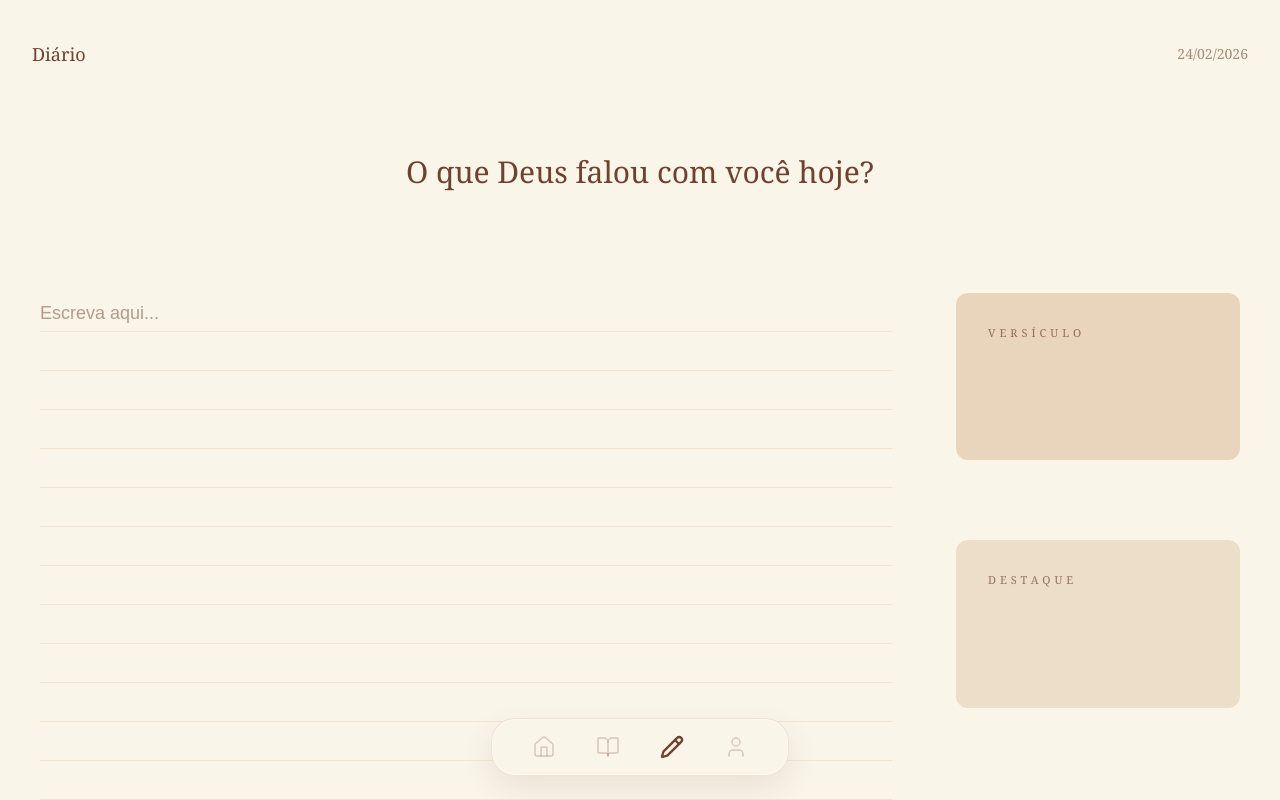
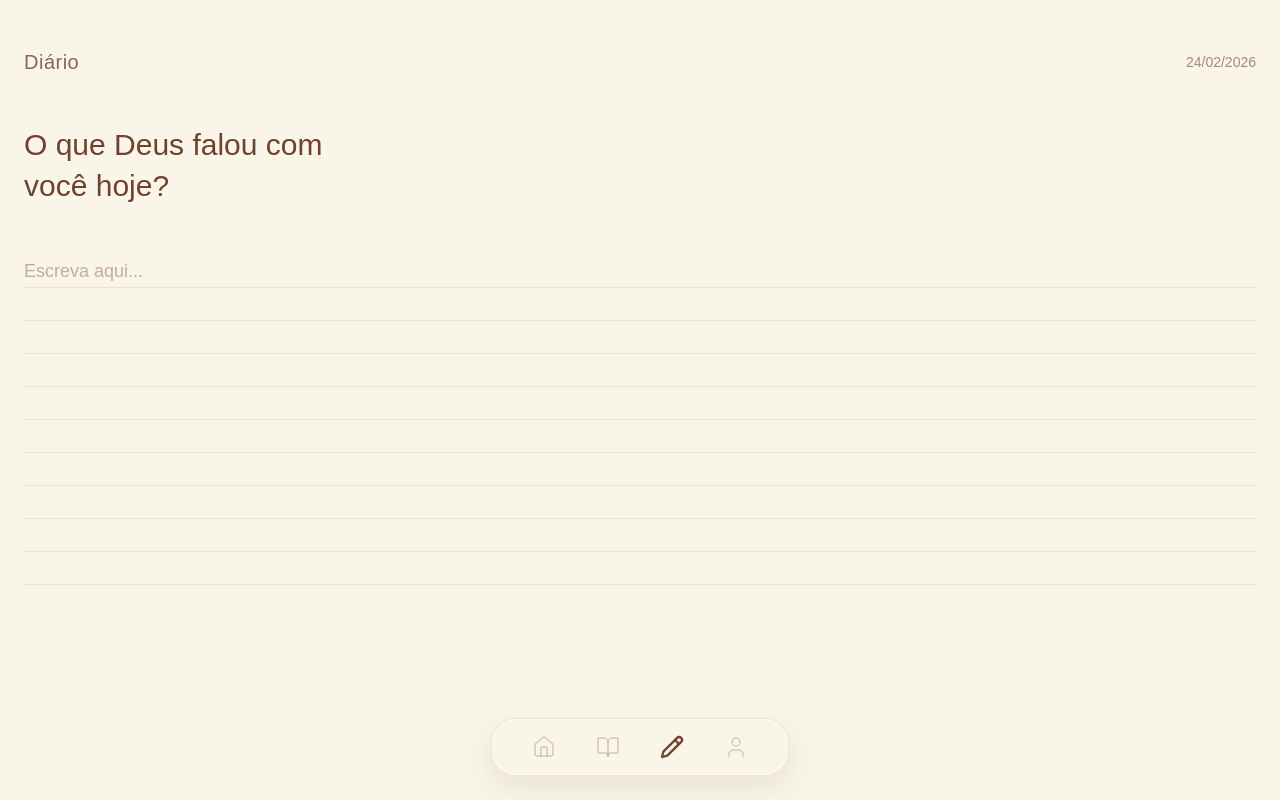
Before and after one commit to michelesannti/no-secreto, a Next.js app: page /diario in a window 1280 px wide. Shown: the top 800 px of the page. Built offline with nearby package versions, Linux system fonts and the light colour scheme.

Commit message:
diario editorial refinement

```diff
--- a/app/(app)/diario/page.tsx
+++ b/app/(app)/diario/page.tsx
@@ -1,152 +1,50 @@
-"use client";
-
-import { useEffect, useState } from "react";
-import { getSupabaseClient } from "@/lib/supabase";
-
-export const dynamic = "force-dynamic";
-
 export default function DiarioPage() {
-  const [conteudo, setConteudo] = useState("");
-  const [versiculo, setVersiculo] = useState("");
-  const [destaque, setDestaque] = useState("");
-  const [dataHoje, setDataHoje] = useState("");
-  const [mensagem, setMensagem] = useState("");
-
-  useEffect(() => {
-    const hoje = new Date();
-    setDataHoje(hoje.toLocaleDateString("pt-BR"));
-  }, []);
-
-  async function handleSalvar() {
-    const supabase = getSupabaseClient();
-
-    const { error } = await supabase.from("diario_entries").insert([
-      {
-        conteudo_texto: conteudo,
-        versiculo_texto: versiculo,
-        conteudo_desenho: destaque,
-      },
-    ]);
-
-    if (error) {
-      setMensagem("Erro ao salvar.");
-    } else {
-      setMensagem("Salvo ✨");
-      setConteudo("");
-      setVersiculo("");
-      setDestaque("");
-    }
-  }
+  const today = new Date().toLocaleDateString("pt-BR");
 
   return (
-    <div className="min-h-screen bg-[#f9f5e9]">
+    <div className="px-6 pt-12 pb-32 text-[#70412d]">
 
-      {/* TOPO */}
-      <div className="flex justify-between items-center px-8 pt-10">
-        <h1 className="font-serif text-lg text-[#70412d]">
-          Diário
-        </h1>
-
-        <span className="text-sm text-[#70412d]/60 font-serif">
-          {dataHoje}
-        </span>
+      {/* Header */}
+      <div className="flex justify-between items-center mb-12">
+        <h1 className="text-xl tracking-wide opacity-80">Diário</h1>
+        <span className="text-sm opacity-60">{today}</span>
       </div>
 
-      {/* PERGUNTA */}
-      <div className="text-center mt-20 mb-24 px-6">
-        <h2 className="text-3xl font-serif text-[#70412d] leading-relaxed max-w-3xl mx-auto">
+      {/* Título */}
+      <div className="mb-12">
+        <h2 className="text-3xl leading-snug font-light max-w-[320px]">
           O que Deus falou com você hoje?
         </h2>
       </div>
 
-      {/* CONTEÚDO */}
-      <div className="flex gap-16 px-10 pb-32">
-
-        {/* TEXTO PRINCIPAL */}
-        <div className="w-[75%]">
+      {/* Área escrita */}
+      <div className="relative">
         <textarea
-            value={conteudo}
-            onChange={(e) => setConteudo(e.target.value)}
           placeholder="Escreva aqui..."
           className="
             w-full
-              h-[650px]
+            h-[320px]
             bg-transparent
-              border-none
+            resize-none
             outline-none
-              resize-none
-              text-[18px]
-              text-[#70412d]
-              leading-10
+            text-lg
+            leading-8
+            placeholder:text-[#70412d]/40
           "
-            style={{
-              backgroundImage:
-                "repeating-linear-gradient(to bottom, transparent, transparent 38px, #e9d5bb 39px)",
-            }}
         />
 
-          <button
-            onClick={handleSalvar}
-            className="mt-12 px-8 py-2 bg-[#70412d] text-[#f9f5e9] rounded-full text-xs tracking-widest hover:opacity-90 transition"
-          >
-            SALVAR
-          </button>
-
-          {mensagem && (
-            <p className="mt-4 text-xs text-[#70412d]/70">
-              {mensagem}
-            </p>
-          )}
+        {/* Linhas sutis */}
+        <div className="absolute inset-0 pointer-events-none">
+          {[...Array(10)].map((_, i) => (
+            <div
+              key={i}
+              className="border-b border-[#70412d]/10"
+              style={{ marginTop: "32px" }}
+            />
+          ))}
         </div>
-
-        {/* LATERAL */}
-        <div className="w-[25%] space-y-20">
-
-          <div className="bg-[#e9d5bb] p-8 rounded-xl">
-            <h3 className="text-[11px] font-serif tracking-[4px] text-[#70412d]/70 mb-6">
-              VERSÍCULO
-            </h3>
-
-            <textarea
-              value={versiculo}
-              onChange={(e) => setVersiculo(e.target.value)}
-              className="
-                w-full
-                bg-transparent
-                border-none
-                outline-none
-                resize-none
-                italic
-                text-[#70412d]
-                text-sm
-                leading-7
-              "
-            />
-          </div>
-
-          <div className="bg-[#e9d5bb]/70 p-8 rounded-xl">
-            <h3 className="text-[11px] font-serif tracking-[4px] text-[#70412d]/70 mb-6">
-              DESTAQUE
-            </h3>
-
-            <textarea
-              value={destaque}
-              onChange={(e) => setDestaque(e.target.value)}
-              className="
-                w-full
-                bg-transparent
-                border-none
-                outline-none
-                resize-none
-                text-[#70412d]
-                text-sm
-                leading-7
-              "
-            />
       </div>
 
     </div>
-      </div>
-    </div>
   );
 }
```
Lines whose indentation alone changed are shown as unchanged.
